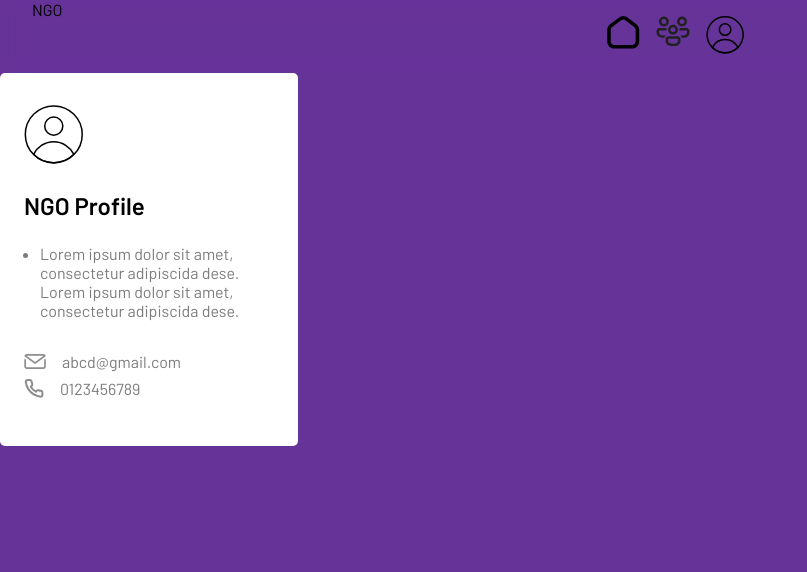
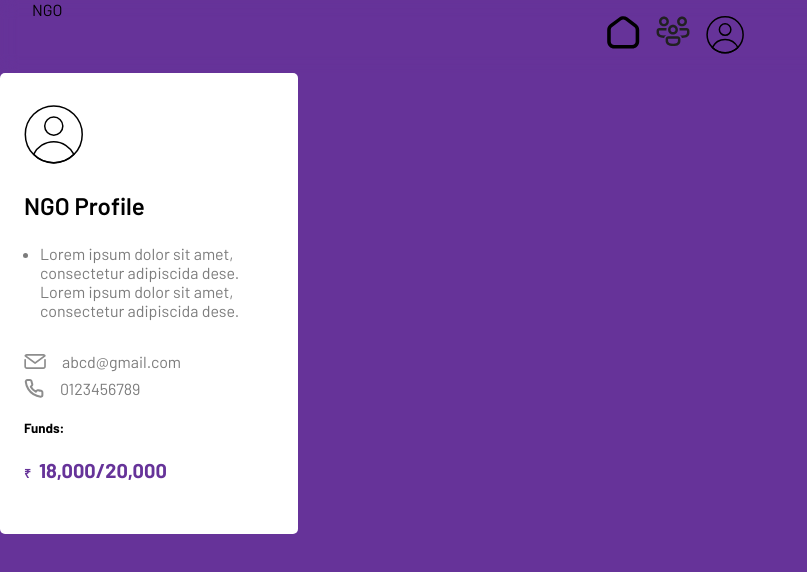
Before and after one commit to jash139/TRINIT_Techbusters_DEV_Frontend, a Nuxt app: page / in a window 1280 px wide. Shown: the top 572 px of the page, without its empty margins (0-807 px from the left). Built offline with nearby package versions, Linux system fonts and the light colour scheme.

Commit message:
Update card details

```diff
--- a/components/ProfileCards/NGOProfileCard.vue
+++ b/components/ProfileCards/NGOProfileCard.vue
@@ -32,7 +32,6 @@
         stroke-linejoin="round"
       />
     </svg>
-
     <h3 class="name">NGO Profile</h3>
     <ul class="agendas">
       <li>
@@ -79,6 +78,10 @@
         0123456789
       </div>
     </div>
+    <div class="funds">
+      <h5 class="funds-heading">Funds:</h5>
+      <p class="funds-received"><span class="currency">₹</span>18,000/20,000</p>
+    </div>
   </div>
 </template>
 
@@ -123,4 +126,13 @@ a {
 .contact-details svg {
   margin-right: 1rem;
 }
+.funds-received {
+  color: rebeccapurple;
+  font-size: 1.25rem;
+  font-weight: 700;
+}
+.currency {
+  font-size: 0.75rem;
+  margin-right: 0.5rem;
+}
 </style>
```
